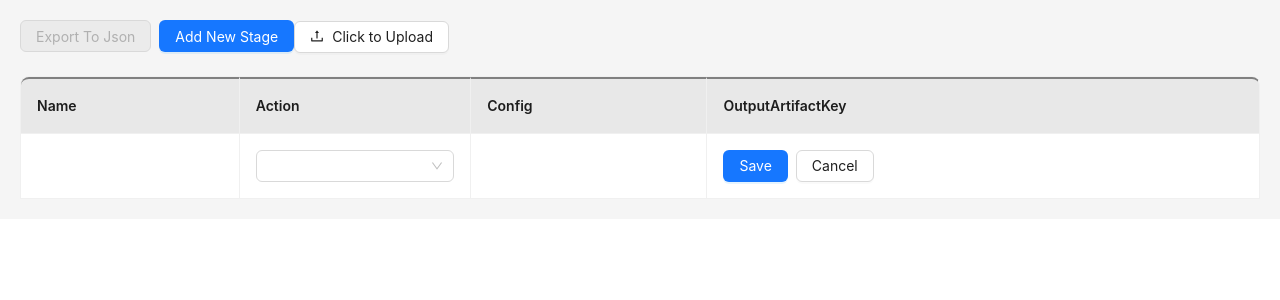
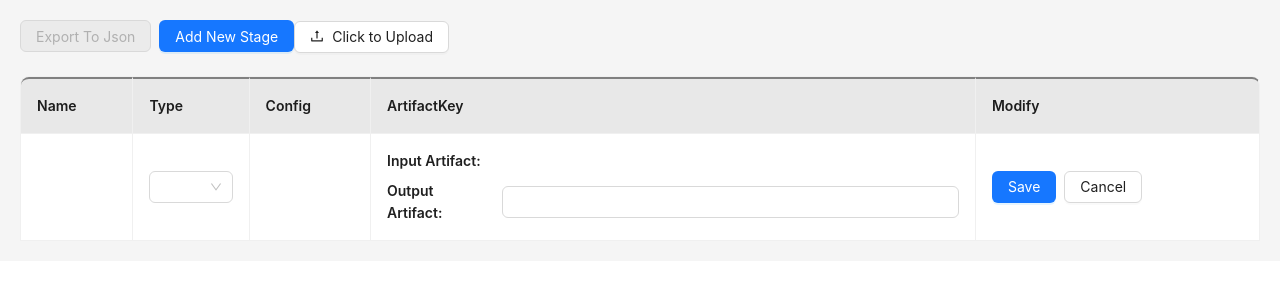
Before and after one commit to Hungbk295/airline-excel-tool, a React (Vite) app: page / in a window 1280 px wide. Both pictures are taken after a click on the button "Add New Stage". Shown: the top 300 px of the page. Built offline with nearby package versions, Linux system fonts and the light colour scheme.

Commit message:
ver0.01_handleInputArtifact

```diff
--- a/src/app/pages/Test_Project/index.tsx
+++ b/src/app/pages/Test_Project/index.tsx
@@ -1,8 +1,12 @@
-import React, { useState } from "react";
+import React, { useEffect, useState } from "react";
 import { Table, Button, Input, Select, Form, Upload, Typography } from "antd";
-import { QuestionCircleTwoTone, UploadOutlined } from "@ant-design/icons";
-import { log } from "console";
-
+import {
+  CheckCircleOutlined,
+  CheckOutlined,
+  QuestionCircleTwoTone,
+  SwapOutlined,
+  UploadOutlined,
+} from "@ant-design/icons";
 const { Option } = Select;
 const { Text } = Typography;
 
@@ -28,8 +32,8 @@ const configFieldsMap = {
     "toWorkbook",
     "fromSheet",
     "toSheet",
-    "fromRange",
-    "toRange",
+    "fromRange" || "$fromRange",
+    "toRange" || "$toFromRange",
     "skipBlanks",
   ],
   AUTO_FILL: ["workbook", "sheet", "fromRange", "toRange", "selectMultiItems"],
@@ -54,16 +58,24 @@ const configFieldsMap = {
 
 const TestProject = () => {
   const [stages, setStages] = useState([
-    { key: 1, step: 1, name: "", action: "", config: "" },
+    {
+      key: 1,
+      step: 1,
+      name: "",
+      type: "",
+      artifactKey: { inputArtifact: "", outputArtifact: "" },
+      config: "",
+    },
   ]);
   const [editingKey, setEditingKey] = useState(null);
   const [originalData, setOriginalData] = useState(null);
   const [savedConfigs, setSavedConfigs] = useState({});
+  const [listOutputArtifact, setListOutputArtifact] = useState([]);
 
-  const handleConfigName = (action) => {
-    if (configFieldsMap[action]) {
-      const fields = configFieldsMap[action];
-      const prefix = action.split("_")[0].toLowerCase();
+  const handleConfigName = (type) => {
+    if (configFieldsMap[type]) {
+      const fields = configFieldsMap[type];
+      const prefix = type.split("_")[0].toLowerCase();
 
       return { name: prefix, fields };
     }
@@ -83,11 +95,21 @@ const TestProject = () => {
               key: Date.now() + index,
               step: index + 1,
               name: stage.name || handleConfigName(stage.type),
-              action: stage.type || "",
-              config: stage.config || "",
+              type: stage.type || "",
+              config: Object.keys(stage.config || {}).reduce((acc, key) => {
+                if (key.startsWith("$")) {
+                  const baseKey = key.slice(1);
+                  acc[key] = stage.config[key];
+                  delete acc[baseKey];
+                } else if (!stage.config[`$${key}`]) {
+                  acc[key] = stage.config[key];
+                }
+                return acc;
+              }, {}),
+              artifactKey: stage.artifactKey || "",
             }));
             setStages(formattedStages);
-            setEditingKey(formattedStages[0]?.key || null);
+            setEditingKey(null);
           } else {
             console.error('Invalid JSON structure: Missing "stages" array');
           }
@@ -103,7 +125,16 @@ const TestProject = () => {
   };
 
   const handleNewStage = () => {
-    setStages([{ key: 1, step: 1, name: " ", action: "", config: "" }]);
+    setStages([
+      {
+        key: 1,
+        step: 1,
+        name: " ",
+        type: "",
+        artifactKey: { inputArtifact: "", outputArtifact: " " },
+        config: "",
+      },
+    ]);
     setEditingKey(1);
   };
 
@@ -113,7 +144,8 @@ const TestProject = () => {
       key: index,
       step: index + 0.5,
       name: "",
-      action: "",
+      type: "",
+      artifactKey: { inputArtifact: "", outputArtifact: "" },
       config: "",
     };
 
@@ -130,15 +162,17 @@ const TestProject = () => {
   };
 
   const handleUpdateStage = (key, field, value) => {
+    console.log(value);
+
     setStages((prevStages) =>
       prevStages.map((stage) => {
         if (stage.key === key) {
-          if (field === "action") {
+          if (field === "type") {
             setSavedConfigs((prevConfigs) => ({
               ...prevConfigs,
               [key]: {
                 ...(prevConfigs[key] || {}),
-                [stage.action]: stage.config,
+                [stage.type]: stage.config,
               },
             }));
 
@@ -146,6 +180,7 @@ const TestProject = () => {
 
             return { ...stage, [field]: value, config: restoredConfig };
           }
+
           if (field === "config") {
             const newConfig = {
               ...(typeof stage.config === "object" && stage.config
@@ -154,6 +189,16 @@ const TestProject = () => {
               ...(typeof value === "object" && value ? value : {}),
             };
             return { ...stage, config: newConfig };
+          }
+
+          if (field === "artifactKey") {
+            return {
+              ...stage,
+              artifactKey: {
+                ...stage.artifactKey,
+                ...value,
+              },
+            };
           }
           return { ...stage, [field]: value };
         }
@@ -172,7 +217,7 @@ const TestProject = () => {
     }
   };
 
-  const handleSave = (data) => {
+  const handleSave = () => {
     if (editingKey !== null) {
       setEditingKey(null);
       setOriginalData(null);
@@ -183,7 +228,7 @@ const TestProject = () => {
   const handleCancel = () => {
     if (editingKey !== null) {
       const isNewStageEmpty = stages.some(
-        (stage) => stage.key === editingKey && !stage.action && !stage.config
+        (stage) => stage.key === editingKey && !stage.type && !stage.config
       );
 
       if (isNewStageEmpty) {
@@ -215,6 +260,49 @@ const TestProject = () => {
     });
   };
 
+  const handleInputArtifact = (record, val) => {
+    setStages((prevStages) =>
+      prevStages.map((stage) =>
+        stage.key === record.key
+          ? {
+              ...stage,
+              artifactKey: {
+                ...stage.artifactKey,
+                inputArtifact: val,
+              },
+            }
+          : stage
+      )
+    );
+  };
+
+  const handleOutputArtifact = (record) => {
+    const output = record.artifactKey.outputArtifact;
+    if (output) {
+      const parts = output.includes(":")
+        ? output.split(":").map((part) => part.trim())
+        : [output.trim()];
+
+      const firstNumber = parts[0].match(/\d+/)?.[0];
+
+      const secondNumber = parts[1]?.match(/\d+/)?.[0];
+
+      if (!firstNumber && !secondNumber) {
+        console.error("Invalid input: No valid numbers found.");
+        return "Invalid input";
+      }
+
+      const data =
+        firstNumber === secondNumber
+          ? [Number(firstNumber)]
+          : [Number(firstNumber || 0), Number(secondNumber || 0)];
+
+      console.log(data);
+
+      setListOutputArtifact(data);
+    }
+  };
+
   const handleExport = (input: any) => {
     let data;
 
@@ -239,7 +327,7 @@ const TestProject = () => {
         typeof stage.name === "object" && stage.name !== null
           ? stage.name.name
           : stage.name || "",
-      type: stage.action || "",
+      type: stage.type || "",
       config: {
         ...stage.config,
       },
@@ -269,25 +357,25 @@ const TestProject = () => {
       dataIndex: "name",
       key: "name",
       render: (_, record) => {
-        const groupedFields = handleConfigName(record.action);
+        const groupedFields = handleConfigName(record.type);
         return <Text>{groupedFields?.name || record.name}</Text>;
       },
     },
     {
-      title: "Action",
-      dataIndex: "action",
-      key: "action",
+      title: "Type",
+      dataIndex: "type",
+      key: "type",
       render: (text, record) =>
         isEditing(record.key) ? (
           <Select
             value={text}
-            onChange={(value) => handleUpdateStage(record.key, "action", value)}
-            placeholder="Select action"
+            onChange={(value) => handleUpdateStage(record.key, "type", value)}
+            placeholder="Select type"
             style={{ width: "100%" }}
           >
-            {Object.keys(configFieldsMap).map((action) => (
-              <Option key={action} value={action}>
-                {action}
+            {Object.keys(configFieldsMap).map((type) => (
+              <Option key={type} value={type}>
+                {type}
               </Option>
             ))}
           </Select>
@@ -302,8 +390,80 @@ const TestProject = () => {
       render: (_, record) =>
         isEditing(record.key) ? (
           <Form layout="vertical">
-            {configFieldsMap[record.action]?.map((field) => (
-              <Form.Item label={field} key={field}>
+            {configFieldsMap[record.type]?.map((field) => (
+              <Form.Item
+                label={
+                  <div
+                    style={{
+                      display: "flex",
+                      alignItems: "center",
+                      gap: "8px",
+                    }}
+                  >
+                    <span>
+                      {record.config?.[`is${field}Set`] ? `$${field}` : field}
+                    </span>
+                    {["fromRange", "toRange"].includes(field) && (
+                      <Button
+                        type="link"
+                        icon={<CheckCircleOutlined />}
+                        onClick={() => {
+                          handleOutputArtifact(record);
+                          handleUpdateStage(record.key, "config", {
+                            ...record.config,
+                            [`is${field}Set`]:
+                              !record.config?.[`is${field}Set`],
+                          });
+                        }}
+                      />
+                    )}
+                  </div>
+                }
+                key={field}
+              >
+                {record.config?.[`is${field}Set`] ? (
+                  <div
+                    style={{
+                      display: "flex",
+                      gap: "8px",
+                      alignItems: "center",
+                    }}
+                  >
+                    <Text strong>{field === "fromRange" ? "From" : "To"}</Text>
+
+                    <Input
+                      placeholder="Enter Column"
+                      value={record.config?.[`${field}A`] || ""}
+                      onChange={(e) =>
+                        handleUpdateStage(record.key, "config", {
+                          ...record.config,
+                          [`${field}A`]: e.target.value,
+                        })
+                      }
+                      style={{ width: "40%" }}
+                    />
+                    <Text strong style={{ display: "flex" }}>
+                      index
+                    </Text>
+                    <Select
+                      placeholder="Select Row"
+                      style={{ width: "40%" }}
+                      onSelect={(val) => handleInputArtifact(record, val)}
+                      onChange={(value) =>
+                        handleUpdateStage(record.key, "config", {
+                          ...record.config,
+                          [`${field}B`]: value,
+                        })
+                      }
+                    >
+                      {listOutputArtifact.map((option, index) => (
+                        <Select.Option key={index} value={option}>
+                          {option.label}
+                        </Select.Option>
+                      ))}
+                    </Select>
+                  </div>
+                ) : (
                   <Input
                     value={record.config?.[field] || ""}
                     onChange={(e) =>
@@ -314,25 +474,68 @@ const TestProject = () => {
                     }
                     placeholder={`Enter ${field}`}
                   />
+                )}
               </Form.Item>
             ))}
           </Form>
         ) : (
           <div>
-            {configFieldsMap[record.action]?.map((field) => (
+            {configFieldsMap[record.type]?.map((field) => (
               <div key={field} className="config-item">
-                <strong>{field}:</strong>{" "}
-                {typeof record.config?.[field] === "object"
-                  ? JSON.stringify(record.config[field])
-                  : (record.config?.[field] ?? "")}
+                <strong>
+                  {record.config?.[`is${field}Set`] ? `$${field}` : field}:
+                </strong>{" "}
+                {record.config?.[`is${field}Set`]
+                  ? `From ${record.config?.[`${field}A`] || ""} Index ${
+                      record.config?.[`${field}B`] || ""
+                    }`
+                  : record.config?.[field] || ""}
               </div>
             ))}
           </div>
         ),
     },
     {
-      title: "OutputArtifactKey",
-      key: "outputArtifactKey",
+      title: "ArtifactKey",
+      key: "ArtifactKey",
+      render: (_, record) =>
+        isEditing(record.key) ? (
+          <div style={{ display: "flex", flexDirection: "column", gap: 8 }}>
+            <div style={{ display: "flex", alignItems: "center", gap: 10 }}>
+              <Text strong>Input Artifact:</Text>
+              <Text>{record.artifactKey.inputArtifact || ""}</Text>
+            </div>
+            <div style={{ display: "flex", alignItems: "center", gap: 10 }}>
+              <Text strong>Output Artifact:</Text>
+              <Input
+                placeholder="Enter output artifact"
+                value={record.artifactKey?.outputArtifact}
+                onChange={(e) =>
+                  handleUpdateStage(record.key, "artifactKey", {
+                    ...record.artifactKey,
+                    outputArtifact: e.target.value,
+                  })
+                }
+                style={{ width: "80%" }}
+              />
+            </div>
+          </div>
+        ) : (
+          <div style={{ display: "flex", flexDirection: "column", gap: 8 }}>
+            <div style={{ display: "flex", alignItems: "center", gap: 10 }}>
+              <Text strong>Input Artifact:</Text>
+              <Text>{record.artifactKey?.inputArtifact}</Text>
+            </div>
+            <div style={{ display: "flex", alignItems: "center", gap: 10 }}>
+              <Text strong>Output Artifact:</Text>
+              <Text>{record.artifactKey?.outputArtifact || ""}</Text>
+            </div>
+          </div>
+        ),
+    },
+    {
+      title: "Modify",
+      key: "modify",
       render: (_, record) =>
         isEditing(record.key) ? (
           <>
@@ -381,6 +584,12 @@ const TestProject = () => {
     },
   ];
 
+  useEffect(() => {
+    if (listOutputArtifact && listOutputArtifact.length > 0) {
+      console.log("listOutputArtifact:", listOutputArtifact);
+    }
+  }, [listOutputArtifact]);
+
   return (
     <div className="m-5">
       <div className="mb-4">
```
Lines whose indentation alone changed are shown as unchanged.
